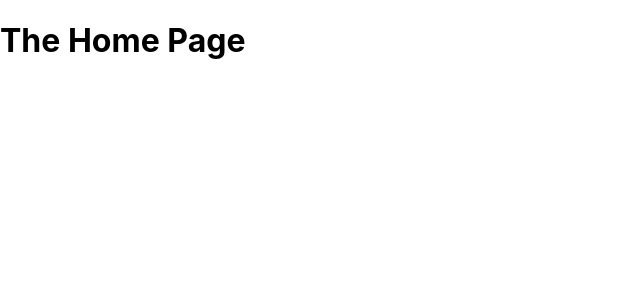
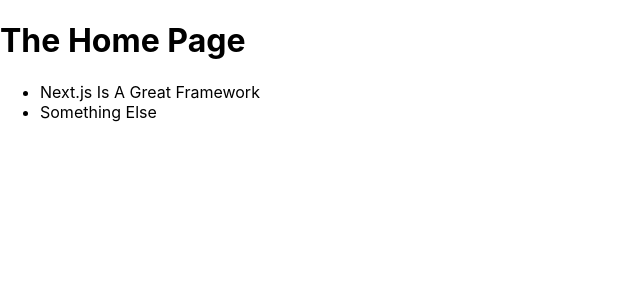
Before and after one commit to jobemcamera/react-nextjs-basic-guide, a Next.js app: page / in a window 1280 px wide. Shown: the top 300 px of the page, without its empty margins (0-640 px from the left). Built offline with nearby package versions, Linux system fonts and the light colour scheme.

Commit message:
usando Link do Next para navegar entre paginas

```diff
--- a/pages/index.jsx
+++ b/pages/index.jsx
@@ -1,7 +1,22 @@
+import Link from "next/link";
+import { Fragment } from "react";
+
 // our-domain.com/
 
 function HomePage() {
-	return <h1>The Home Page</h1>
+  return (
+    <Fragment>
+      <h1>The Home Page</h1>
+      <ul>
+        <li>
+          <Link href="/news/nextjs-is-a-great-framework">
+            Next.js Is A Great Framework
+          </Link>
+        </li>
+        <li>Something Else</li>
+      </ul>
+    </Fragment>
+  );
 }
 
 export default HomePage;
```
